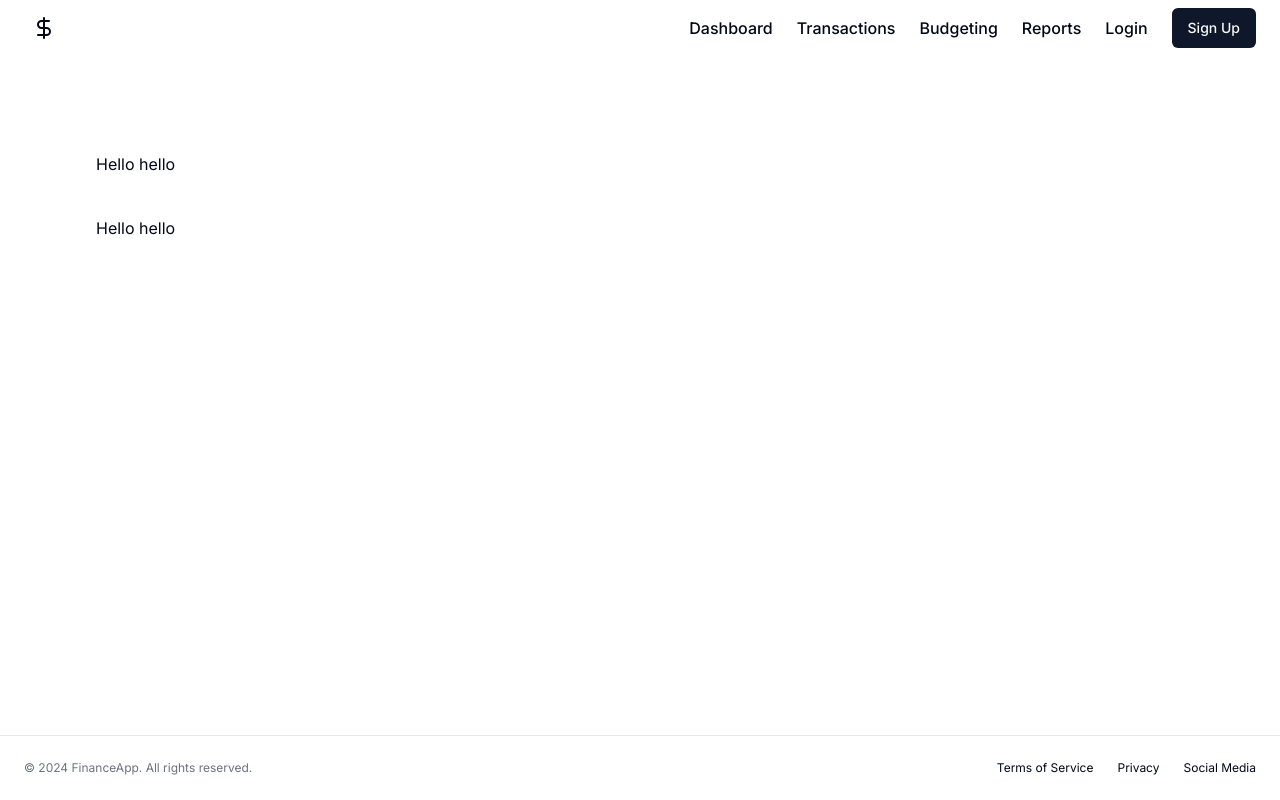
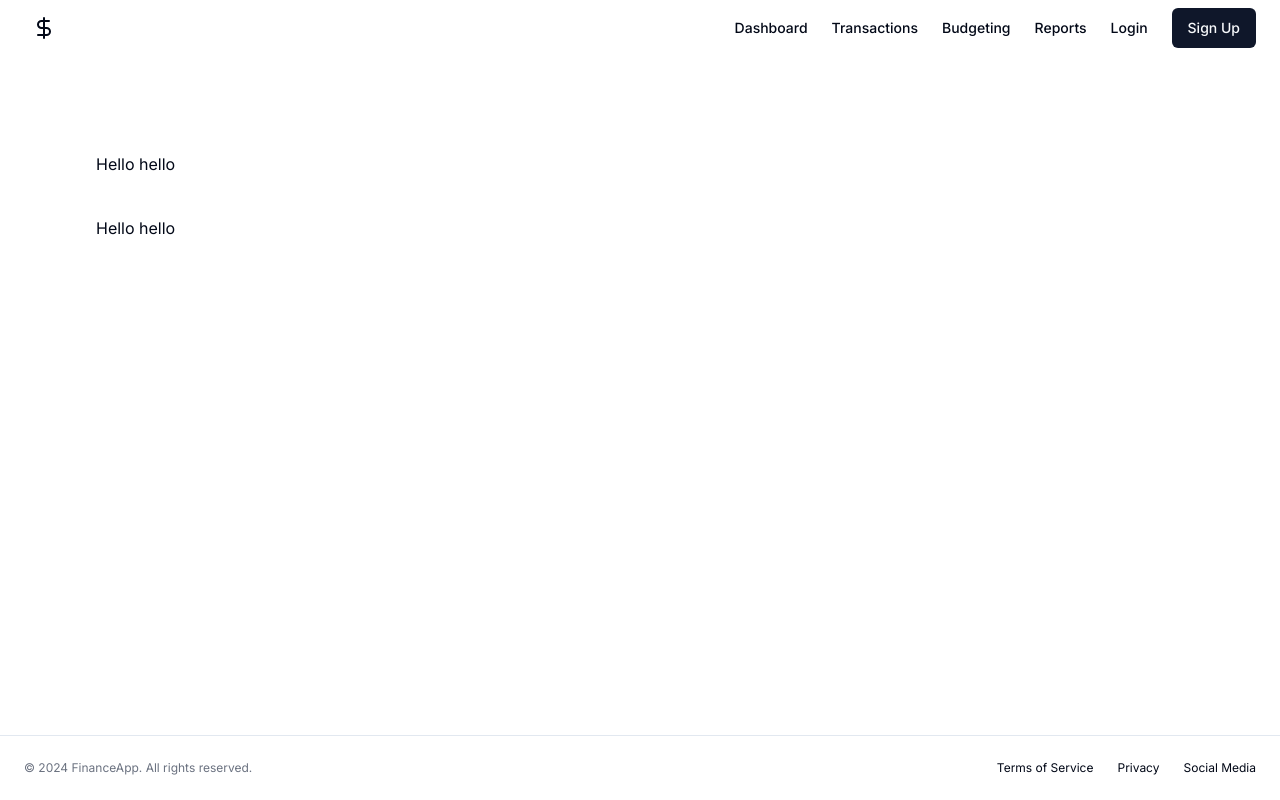
Before and after one commit to Nahuelluca20/personal-finances-app, a Next.js app: page / in a window 1280 px wide. Built offline with nearby package versions, Linux system fonts and the light colour scheme.

Commit message:
Update footer and header components

```diff
--- a/components/footer.tsx
+++ b/components/footer.tsx
@@ -7,13 +7,13 @@ export default function Footer() {
         © 2024 FinanceApp. All rights reserved.
       </p>
       <nav className="sm:ml-auto flex gap-4 sm:gap-6">
-        <Link className="text-xs hover:underline underline-offset-4" href="#">
+        <Link className="text-xs hover:underline underline-offset-4" href="/terms-of-service">
           Terms of Service
         </Link>
-        <Link className="text-xs hover:underline underline-offset-4" href="#">
+        <Link className="text-xs hover:underline underline-offset-4" href="/privacy">
           Privacy
         </Link>
-        <Link className="text-xs hover:underline underline-offset-4" href="#">
+        <Link className="text-xs hover:underline underline-offset-4" href="/social-media">
           Social Media
         </Link>
       </nav>
--- a/components/header.tsx
+++ b/components/header.tsx
@@ -3,6 +3,29 @@ import {DollarSign} from "lucide-react";
 
 import {Button} from "./ui/button";
 import MobileMenu from "./mobile-menu";
+
+const links = [
+  {
+    name: "Dashboard",
+    href: "/dashboard",
+  },
+  {
+    name: "Transactions",
+    href: "/transactions",
+  },
+  {
+    name: "Budgeting",
+    href: "/budgeting",
+  },
+  {
+    name: "Reports",
+    href: "/reports",
+  },
+  {
+    name: "Login",
+    href: "/login",
+  },
+];
 
 export default function Header() {
   return (
@@ -16,26 +39,20 @@ export default function Header() {
         <h1>FinanceApp</h1>
       </Link>
 
-      <MobileMenu />
+      <MobileMenu links={links} />
 
       <nav className="ml-auto items-center gap-4 sm:gap-6 hidden md:flex">
-        <Link className="text-md font-medium hover:underline underline-offset-4" href="#">
-          Dashboard
-        </Link>
-        <Link className="text-md font-medium hover:underline underline-offset-4" href="#">
-          Transactions
-        </Link>
-        <Link className="text-md font-medium hover:underline underline-offset-4" href="#">
-          Budgeting
-        </Link>
-        <Link className="text-md font-medium hover:underline underline-offset-4" href="#">
-          Reports
-        </Link>
-        <Link className="text-md font-medium hover:underline underline-offset-4" href="#">
-          Login
-        </Link>
+        {links.map((link) => (
+          <Link
+            key={link.name}
+            className="text-sm font-medium hover:underline underline-offset-4"
+            href={link.href}
+          >
+            {link.name}
+          </Link>
+        ))}
         <Button asChild>
-          <Link className="text-md font-medium" href="#">
+          <Link className="text-sm font-medium" href="#">
             Sign Up
           </Link>
         </Button>
--- a/components/mobile-menu.tsx
+++ b/components/mobile-menu.tsx
@@ -7,7 +7,7 @@ import {cn} from "@/lib/utils";
 
 import {Button} from "./ui/button";
 
-export default function MobileMenu() {
+export default function MobileMenu({links}: {links: {name: string; href: string}[]}) {
   const [isOpen, setIsOpen] = useState(false);
 
   return (
@@ -28,36 +28,15 @@ export default function MobileMenu() {
           },
         )}
       >
-        <Link
-          className="block px-4 py-2 text-sm text-gray-700 hover:bg-indigo-500 hover:text-white"
-          href="#"
-        >
-          Dashboard
-        </Link>
-        <Link
-          className="block px-4 py-2 text-sm text-gray-700 hover:bg-indigo-500 hover:text-white"
-          href="#"
-        >
-          Transactions
-        </Link>
-        <Link
-          className="block px-4 py-2 text-sm text-gray-700 hover:bg-indigo-500 hover:text-white"
-          href="#"
-        >
-          Budgeting
-        </Link>
-        <Link
-          className="block px-4 py-2 text-sm text-gray-700 hover:bg-indigo-500 hover:text-white"
-          href="#"
-        >
-          Reports
-        </Link>
-        <Link
-          className="block px-4 py-2 text-sm text-gray-700 hover:bg-indigo-500 hover:text-white"
-          href="#"
-        >
-          Login
-        </Link>
+        {links.map((link) => (
+          <Link
+            key={link.name}
+            className="block px-4 py-2 text-sm text-gray-700 hover:bg-indigo-500 hover:text-white"
+            href={link.href}
+          >
+            {link.name}
+          </Link>
+        ))}
         <Button asChild>
           <Link className="m-2" href="#">
             Sign Up
```
